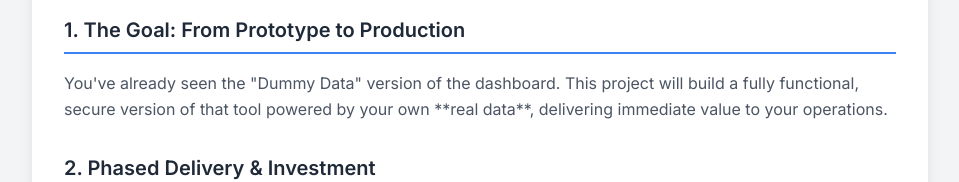
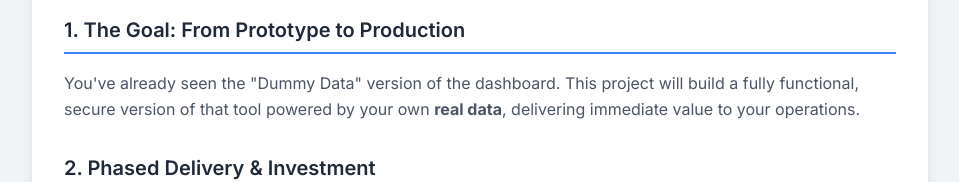
Before and after one commit to sincerelygeorge/COSTA-AI-Solution-Delivery, a plain HTML site: page index.html in a window 1280 px wide. Both pictures are taken after a click on the button "View Costa Custom Build Proposal". Shown: the part 221-403 px from the top of the page, without its empty margins (160-1119 px from the left). Drawn offline with nearby package versions, Linux system fonts and the light colour scheme.

Commit message:
Update 'real data' text to use HTML bold formatting

```diff
--- a/index.html
+++ b/index.html
@@ -63,7 +63,7 @@
                 <div class="mb-8">
                     <h3 class="text-xl font-semibold text-gray-800 border-b-2 border-blue-500 pb-2 mb-4">1. The Goal: From Prototype to Production</h3>
                     <p class="text-gray-600 leading-relaxed">
-                        You've already seen the "Dummy Data" version of the dashboard. This project will build a fully functional, secure version of that tool powered by your own **real data**, delivering immediate value to your operations.
+                        You've already seen the "Dummy Data" version of the dashboard. This project will build a fully functional, secure version of that tool powered by your own <strong>real data</strong>, delivering immediate value to your operations.
                     </p>
                 </div>
 
```
